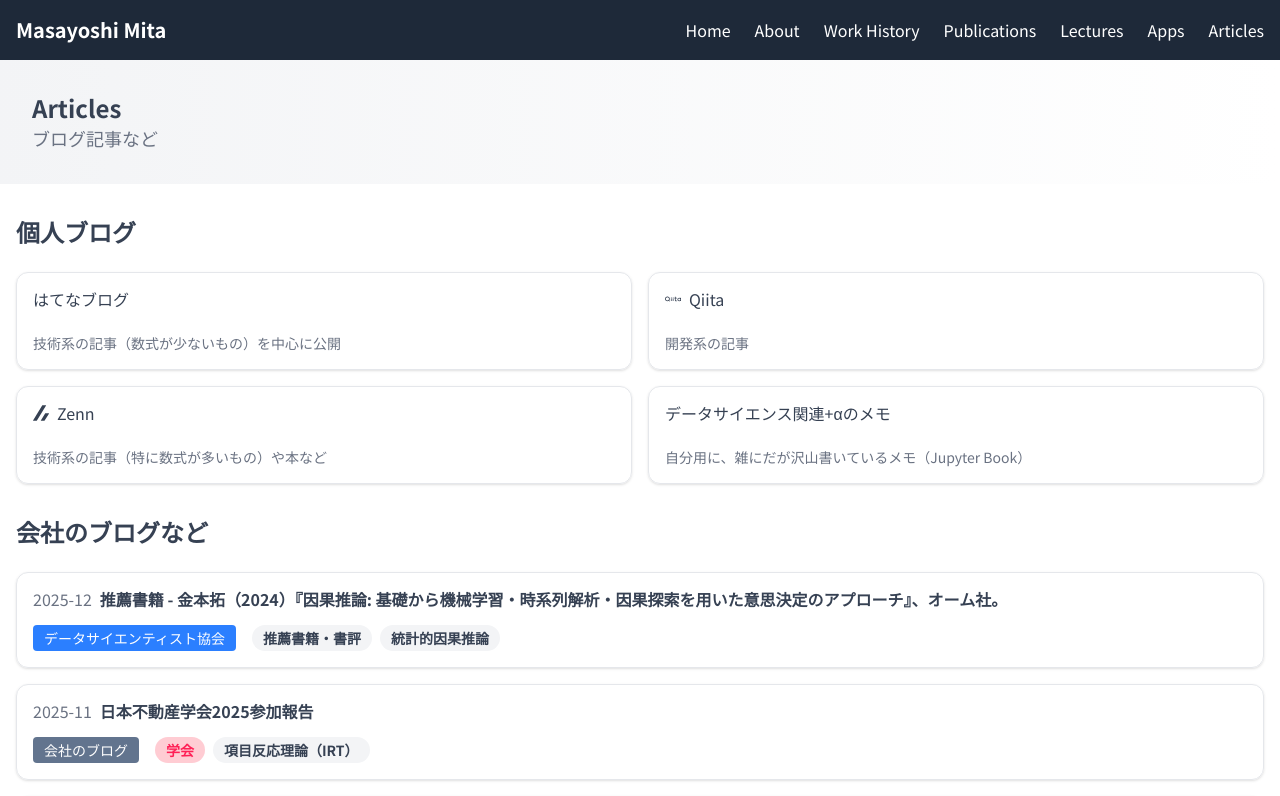
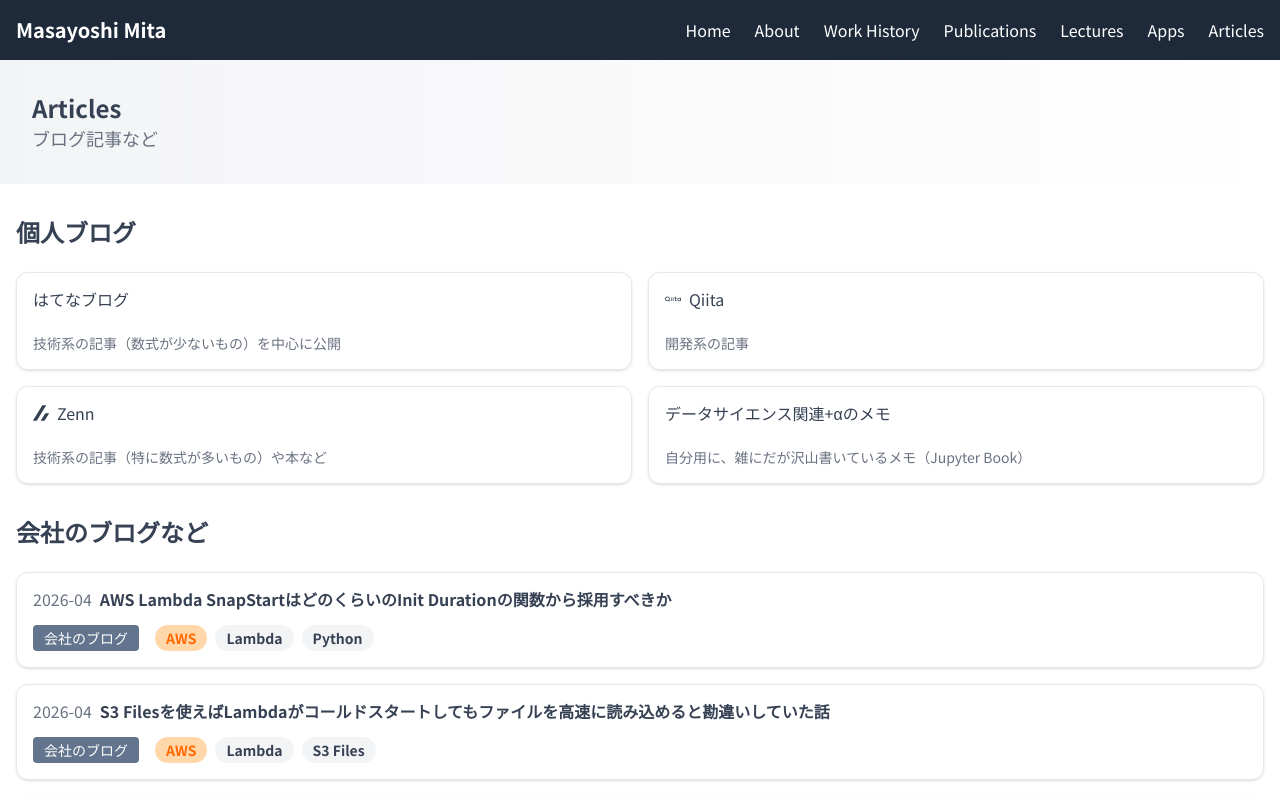
Before and after one commit to nigimitama/nigimitama.github.io, a Next.js app: page /articles in a window 1280 px wide. Shown: the top 796 px of the page. Built offline with nearby package versions, Linux system fonts and the light colour scheme.

Commit message:
会社のテックブログ記事を追加

```diff
--- a/app/articles/page.tsx
+++ b/app/articles/page.tsx
@@ -74,6 +74,20 @@ const PersonalBlog = () => {
 
 const TechBlog = () => {
   const articles: ArticleLinkProps[] = [
+    {
+      date: "2026-04",
+      href: "https://zenn.dev/gatechnologies/articles/2026-04-23-lambda-snapstart",
+      title: "AWS Lambda SnapStartはどのくらいのInit Durationの関数から採用すべきか",
+      category: "会社のブログ",
+      tags: ["AWS", "Lambda", "Python"],
+    },
+    {
+      date: "2026-04",
+      href: "https://zenn.dev/gatechnologies/articles/2026-04-16-s3-files-lambda-coldstart",
+      title: "S3 Filesを使えばLambdaがコールドスタートしてもファイルを高速に読み込めると勘違いしていた話",
+      category: "会社のブログ",
+      tags: ["AWS", "Lambda", "S3 Files"],
+    },
     {
       date: "2025-12",
       href: "https://www.datascientist.or.jp/useful/useful-5014/",
```
